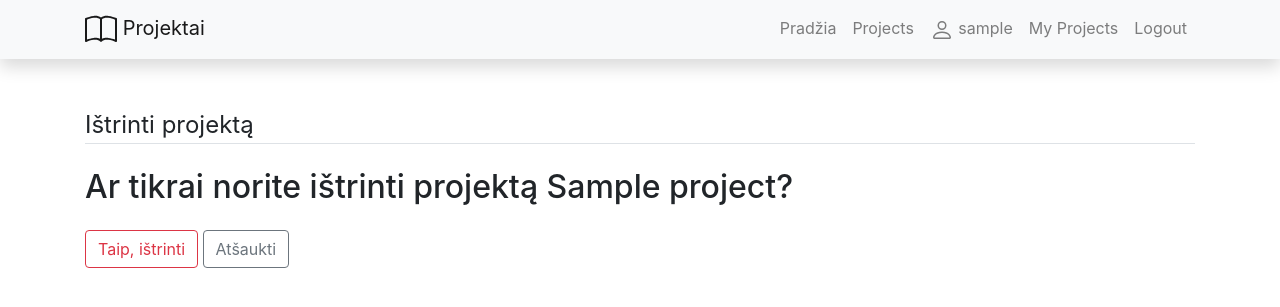
After one commit to DonatasNoreika/django_projects_2022_06, a Django app: page /projects/project/1/delete in a window 1280 px wide. The commit adds this page. Shown: the top 307 px of the page. Run offline with Django 4.2, Linux system fonts and the light colour scheme; a user stored in the database is signed in; tables that the repository leaves empty hold one stand-in row (values such as "Sample post"); some libraries are stand-ins or nearby versions.

Commit message:
added project deleteview and createview

```diff
--- a/mysite/projects/templates/project.html
+++ b/mysite/projects/templates/project.html
@@ -11,6 +11,7 @@
 
 <div>
     <a class="btn btn-secondary btn-sm mt-1 mb-1" href="{% url 'project_update' project.id %}">Edit</a>
+    <a class="btn btn-danger btn-sm mt-1 mb-1" href="{% url 'project_delete' project.id %}">Ištrinti</a>
 </div>
 <hr>
 {% endblock %}
--- /dev/null
+++ b/mysite/projects/templates/project_delete.html
@@ -0,0 +1,17 @@
+{% extends "base.html" %}
+{% load crispy_forms_tags %}
+{% block content %}
+    <div class="content-section">
+    <form method="POST">
+        {% csrf_token %}
+        <fieldset class="form-group">
+            <legend class="border-bottom mb-4">Ištrinti projektą</legend>
+            <h2>Ar tikrai norite ištrinti projektą {{ project.name }}?</h2>
+        </fieldset>
+        <div class="form-group">
+            <button class="btn btn-outline-danger" type="submit">Taip, ištrinti</button>
+            <a class="btn btn-outline-secondary" href="{% url 'project' project.id %}">Atšaukti</a>
+        </div>
+    </form>
+    </div>
+{% endblock content %}
--- a/mysite/projects/templates/projects.html
+++ b/mysite/projects/templates/projects.html
@@ -10,4 +10,7 @@
 {% else %}
 <p>No projects</p>
 {% endif %}
+{% if user.is_authenticated %}
+    <a class="btn btn-secondary btn-sm mt-1 mb-1" href="{% url 'new_project' %}">Create Project</a>
+{% endif %}
 {% endblock %}
--- a/mysite/projects/urls.py
+++ b/mysite/projects/urls.py
@@ -8,6 +8,6 @@ urlpatterns = [
     path('projects/<int:pk>', views.ProjectDetailView.as_view(), name="project"),
     path('user_projects', views.UserProjectListView.as_view(), name="user_projects"),
     path('projects/<int:pk>/update', views.ProjectUpdateView.as_view(), name="project_update"),
-
-
+    path('project/<int:pk>/delete', views.ProjectDeleteView.as_view(), name='project_delete'),
+    path('new_project/', views.ProjectCreateView.as_view(), name='new_project'),
 ]
--- a/mysite/projects/views.py
+++ b/mysite/projects/views.py
@@ -63,6 +63,19 @@ class UserProjectListView(generic.ListView, LoginRequiredMixin):
         return Project.objects.filter(manager=self.request.user)
 
 
+class ProjectCreateView(LoginRequiredMixin, generic.CreateView):
+    model = Project
+    fields = ['name', 'start_date', 'end_date', 'client']
+    template_name = 'project_form.html'
+
+    def get_success_url(self):
+        return reverse('user_projects')
+
+    def form_valid(self, form):
+        form.instance.manager = self.request.user
+        return super().form_valid(form)
+
+
 class ProjectUpdateView(LoginRequiredMixin, UserPassesTestMixin, generic.UpdateView):
     model = Project
     fields = ['name', 'start_date', 'end_date', 'client']
@@ -78,3 +91,16 @@ class ProjectUpdateView(LoginRequiredMixin, UserPassesTestMixin, generic.UpdateV
     def test_func(self):
         project = self.get_object()
         return self.request.user == project.manager
+
+
+class ProjectDeleteView(LoginRequiredMixin, UserPassesTestMixin, generic.DeleteView):
+    model = Project
+    template_name = 'project_delete.html'
+    context_object_name = 'project'
+
+    def get_success_url(self):
+        return reverse('user_projects')
+
+    def test_func(self):
+        project = self.get_object()
+        return self.request.user == project.manager
```
